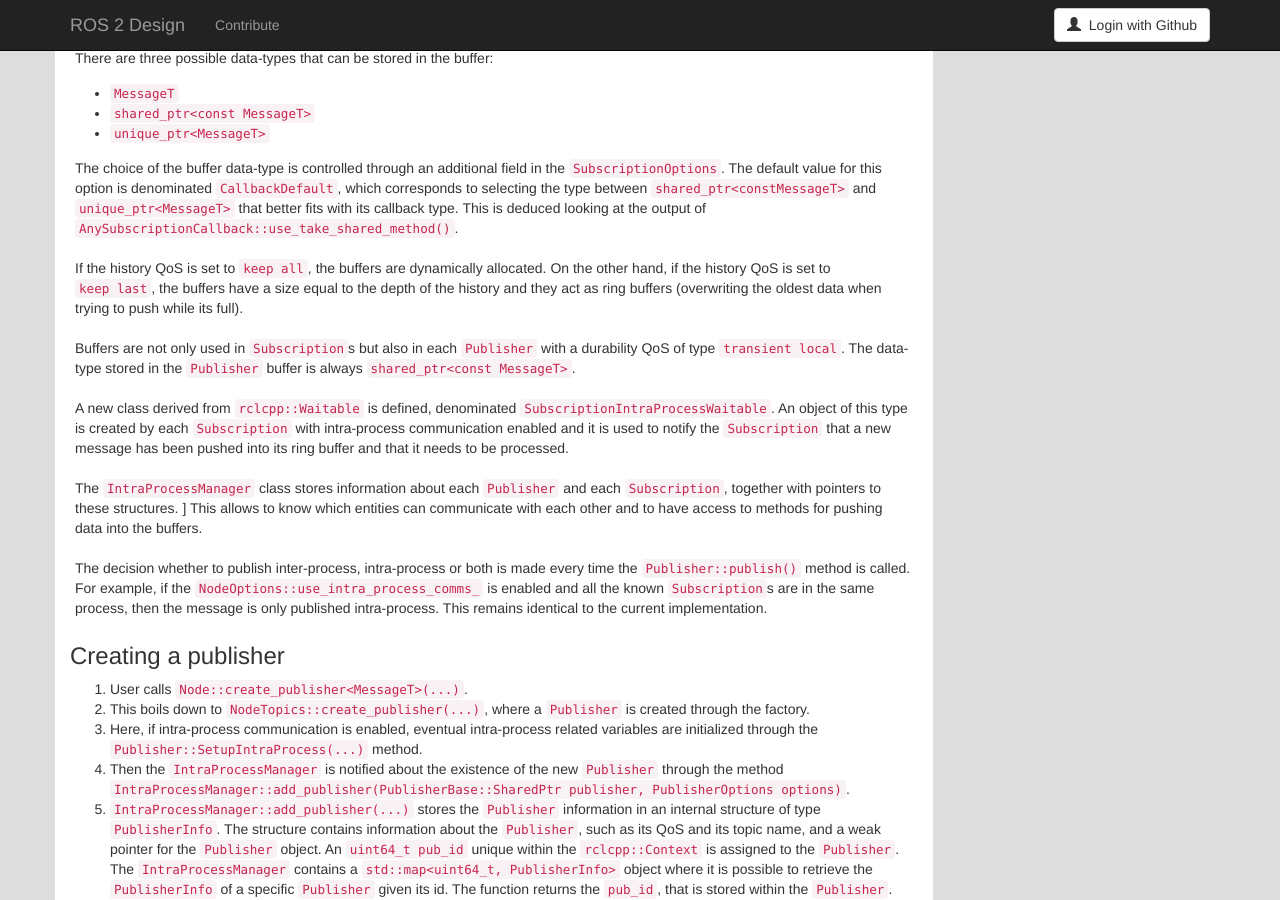
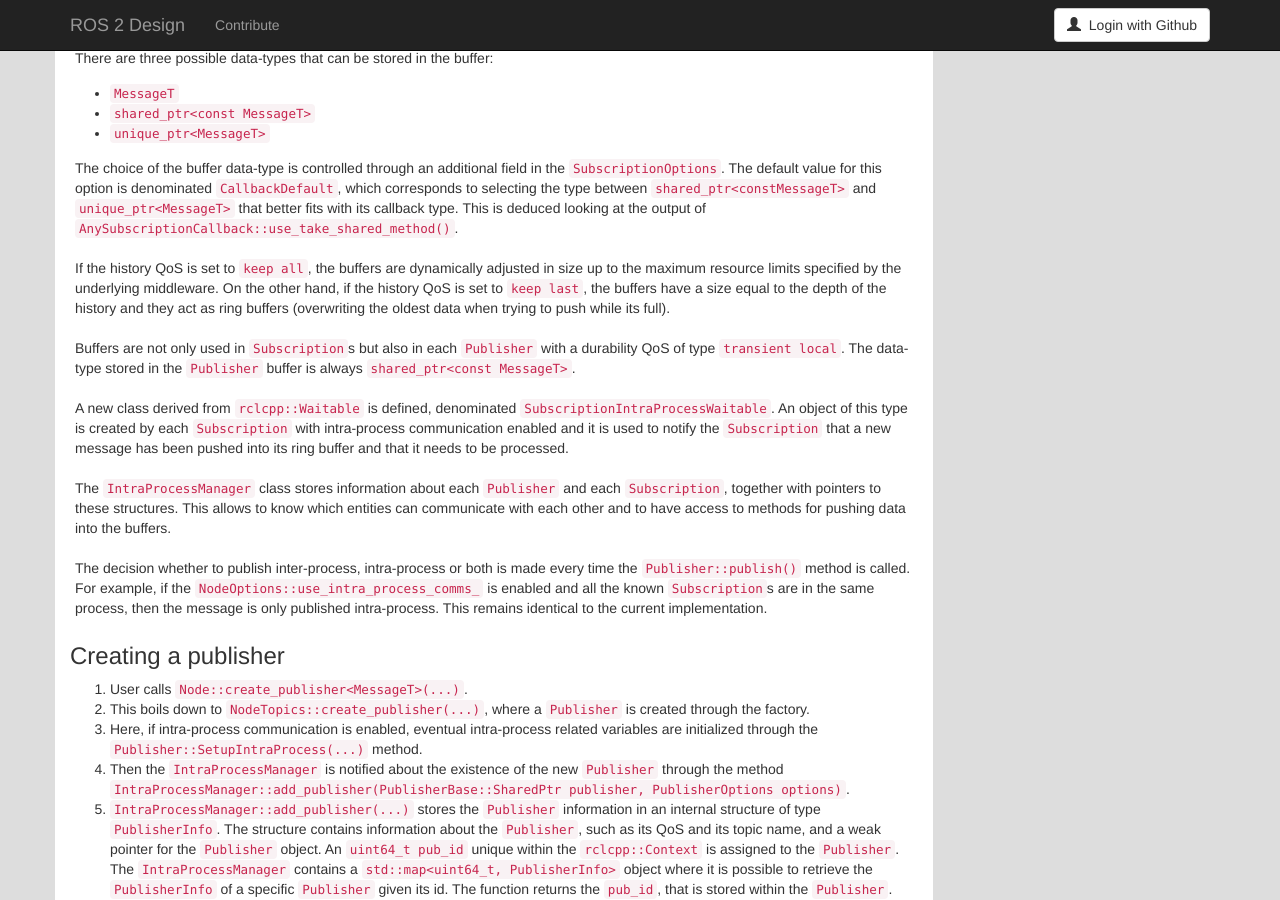
Before and after one commit to ros2/design, a Jekyll site: the page built from articles/intraprocess_communication.md, in a window 1280 px wide and 900 px high, scrolled down 3823 px. Built offline with Jekyll 4.4.1, drawn with Linux system fonts in a browser that asks for light colours; nearby versions of some CDN libraries.

Commit message:
clarified keep all qos

```diff
--- a/articles/intraprocess_communication.md
+++ b/articles/intraprocess_communication.md
@@ -34,7 +34,8 @@ Until ROS2 Crystal, major performance issues and the lack of support for shared
 
 With the ROS2 Dashing release, most of these issues have been addressed and the intra-process communication behavior has improved greatly ([see ticket](https://github.com/ros2/ros2/issues/649)).
 
-The current implementation is based on the creation of a ring buffer for each `Publisher` and on the publication of meta-messages through the middleware layer. When a `Publisher` has to publish intra-process, it will pass the message to the `IntraProcessManager`.
+The current implementation is based on the creation of a ring buffer for each `Publisher` and on the publication of meta-messages through the middleware layer.
+When a `Publisher` has to publish intra-process, it will pass the message to the `IntraProcessManager`.
 Here the message will be stored in the ring buffer associated with the `Publisher`.
 In order to extract a message from the `IntraProcessManager` two pieces of information are needed: the id of the `Publisher` (in order to select the correct ring buffer) and the position of the message within its ring buffer.
 A meta-message with this information is created and sent through the ROS2 middleware to all the `Subscription`s, which can then retrieve the original message from the `IntraProcessManager`.
@@ -76,7 +77,8 @@ In the following some experimental evidences are quickly presented.
 
 #### Memory requirement
 
-When a `Node` creates a `Publisher` or a `Subscription` to a topic `/MyTopic`, it will also create an additional one to the topic `/MyTopic/_intra`. The second topic is the one where meta-messages travel.
+When a `Node` creates a `Publisher` or a `Subscription` to a topic `/MyTopic`, it will also create an additional one to the topic `/MyTopic/_intra`.
+The second topic is the one where meta-messages travel.
 Our [experimental results](https://github.com/irobot-ros/ros2-performance/tree/master/performances/experiments/crystal/pub_sub_memory#adding-more-nodes-x86_64) show that creating a `Publisher` or a `Subscription` has a non-negligible memory cost.
 This is particularly true for the default RMW implementation, Fast-RTPS, where the memory requirement increases almost expontentially with the number of participants and entities.
 
@@ -139,7 +141,7 @@ The choice of the buffer data-type is controlled through an additional field in
 The default value for this option is denominated `CallbackDefault`, which corresponds to selecting the type between `shared_ptr<constMessageT>` and `unique_ptr<MessageT>` that better fits with its callback type.
 This is deduced looking at the output of `AnySubscriptionCallback::use_take_shared_method()`.
 
-If the history QoS is set to `keep all`, the buffers are dynamically allocated.
+If the history QoS is set to `keep all`, the buffers are dynamically adjusted in size up to the maximum resource limits specified by the underlying middleware.
 On the other hand, if the history QoS is set to `keep last`, the buffers have a size equal to the depth of the history and they act as ring buffers (overwriting the oldest data when trying to push while its full).
 
 Buffers are not only used in `Subscription`s but also in each `Publisher` with a durability QoS of type `transient local`.
@@ -148,7 +150,7 @@ The data-type stored in the `Publisher` buffer is always `shared_ptr<const Messa
 A new class derived from `rclcpp::Waitable` is defined, denominated `SubscriptionIntraProcessWaitable`.
 An object of this type is created by each `Subscription` with intra-process communication enabled and it is used to notify the `Subscription` that a new message has been pushed into its ring buffer and that it needs to be processed.
 
-The `IntraProcessManager` class stores information about each `Publisher` and each `Subscription`, together with pointers to these structures. ]
+The `IntraProcessManager` class stores information about each `Publisher` and each `Subscription`, together with pointers to these structures.
 This allows to know which entities can communicate with each other and to have access to methods for pushing data into the buffers.
 
 The decision whether to publish inter-process, intra-process or both is made every time the `Publisher::publish()` method is called.
@@ -220,8 +222,8 @@ All these methods are unchanged with respect to the current implementation: they
 
 ### Receiving intra-process messages
 
-As previously described, whenever messages are added to the ring buffer of a `Subscription`, a condition variable specific to the `Subscription` is triggered. This condition variable has been added to the `Node` waitset so it is being monitored by
-the `rclcpp::spin`.
+As previously described, whenever messages are added to the ring buffer of a `Subscription`, a condition variable specific to the `Subscription` is triggered.
+This condition variable has been added to the `Node` waitset so it is being monitored by the `rclcpp::spin`.
 
 Remember that the `SubscriptionIntraProcessWaitable` object has access to the ring buffer and to the callback function pointer of its related `Subscription`.
 
@@ -412,7 +414,8 @@ The next results have been obtained running the iRobot benchmark application.
 This allows the user to specify the topology of a ROS2 graph that will be entirely run in a single process.
 
 The application has been run with the topologies Sierra Nevada and Mont Blanc.
-Sierra Nevada is a 10-node topology and it contains 10 publishers and 13 subscriptions. One topic has a message size of 10KB, while all the others have message sizes between 10 and 100 bytes.
+Sierra Nevada is a 10-node topology and it contains 10 publishers and 13 subscriptions.
+One topic has a message size of 10KB, while all the others have message sizes between 10 and 100 bytes.
 
 Mont Blanc is a bigger 20-node topology, containing 23 publishers and 35 subscriptions.
 Two topics have a message size of 250KB, three topics have message sizes between 1KB and 25KB, and the rest of the topics have message sizes smaller than 1KB.
```
